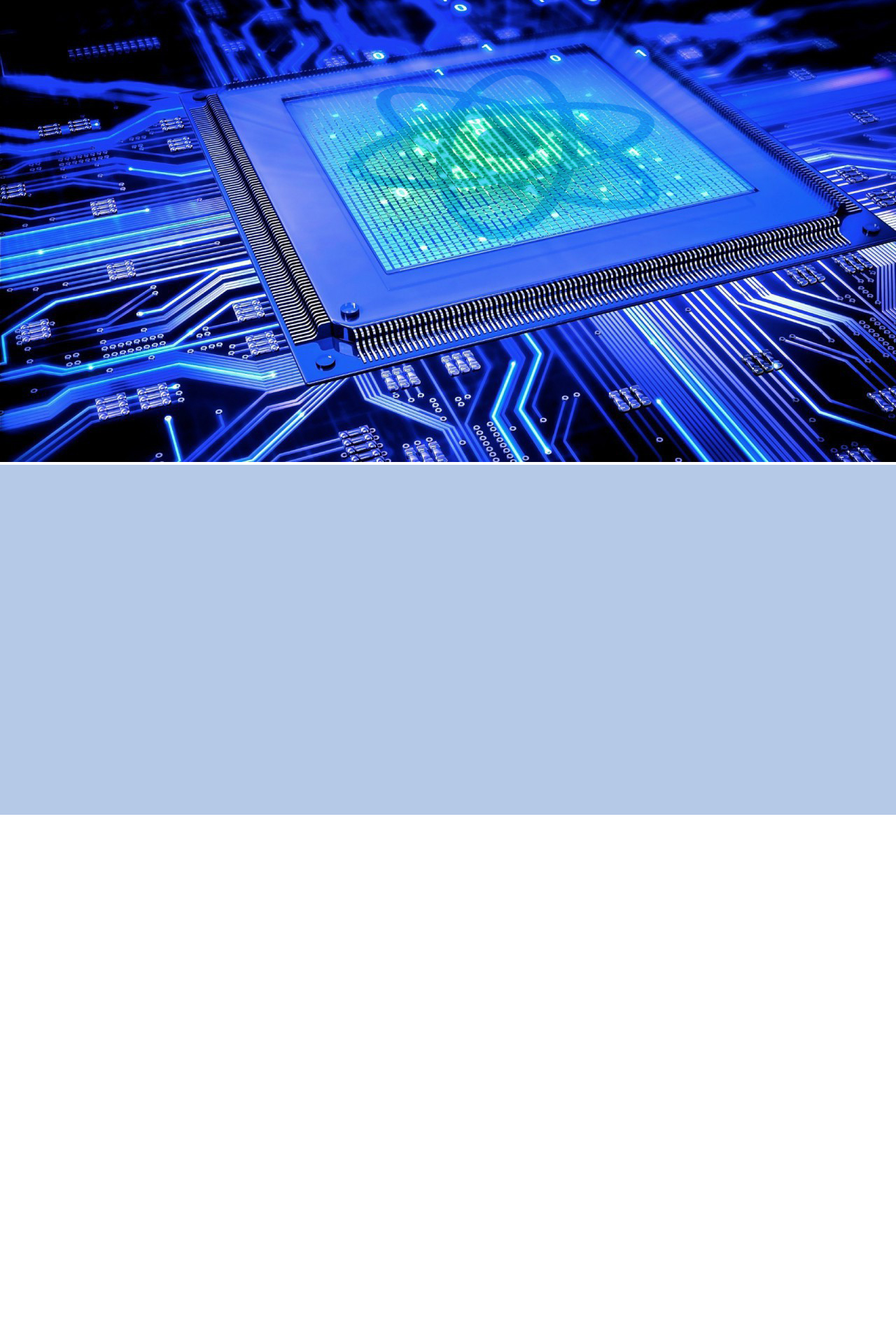
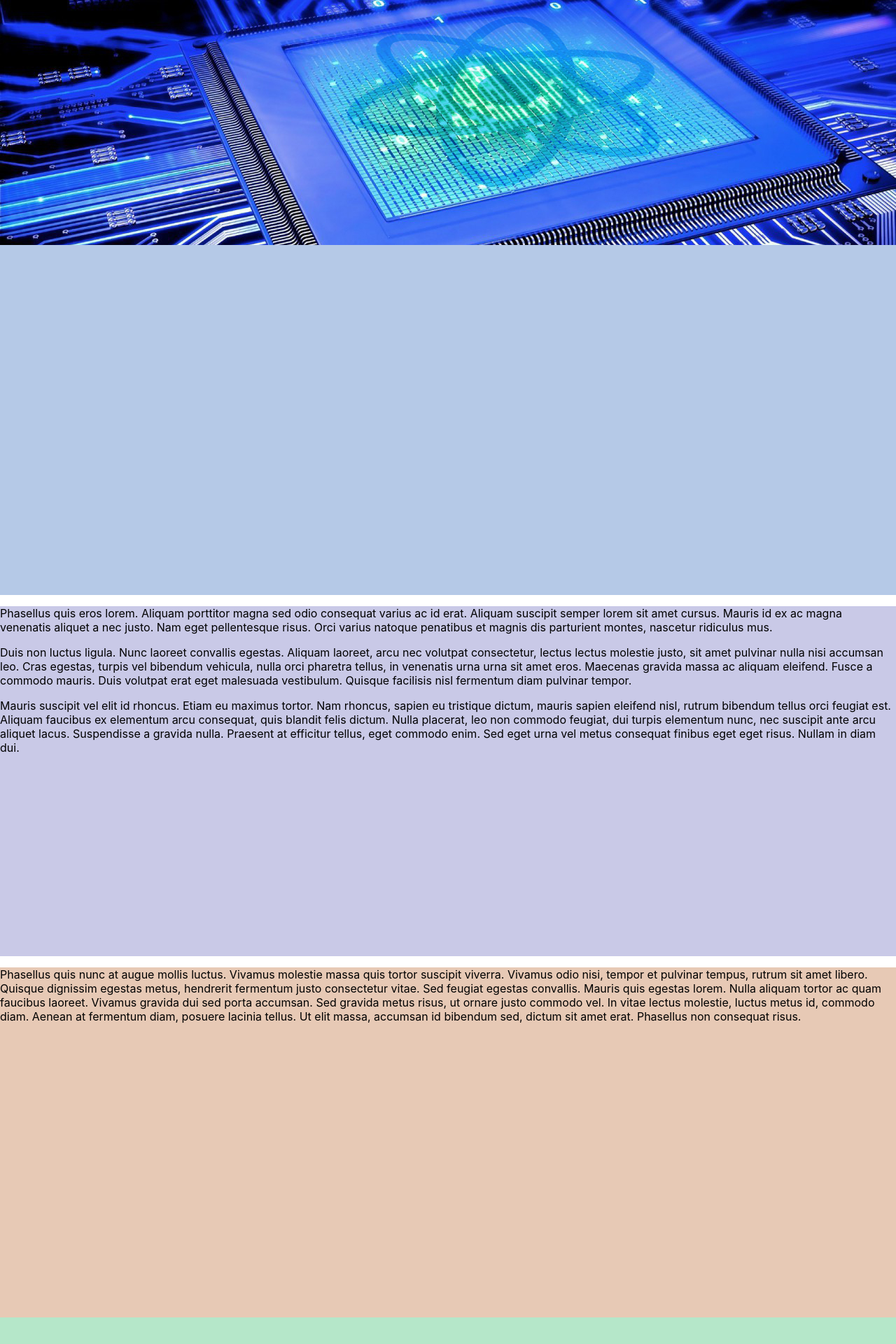
Before and after one commit to brishaw/react-homepage, a React (Create React App) app: page / in a window 1280 px wide. Shown: the part 384-2304 px from the top of the page at 70% size. Before the commit the page ends 1548 px from the top, so only its background shows below. Built offline with nearby package versions, Linux system fonts and the light colour scheme.

Commit message:
added about and contact components and footer component...

```diff
--- a/src/App.js
+++ b/src/App.js
@@ -5,6 +5,9 @@ import './App.css';
 import Header from './Components/Header';
 import Jumbo from './Components/Jumbo';
 import Portfolio from './Components/Portfolio';
+import About from './Components/About';
+import Contact from './Components/Contact';
+import Footer from './Components/Footer';
 
 class App extends Component {
   render() {
@@ -13,6 +16,9 @@ class App extends Component {
         <Header />
         <Jumbo />
         <Portfolio />
+        <About />
+        <Contact />
+        <Footer />
       </div>
     );
   }
--- /dev/null
+++ b/src/Components/About.js
@@ -0,0 +1,22 @@
+import React, { Component } from 'react';
+import './Style/About.css';
+
+class About extends Component {
+  render() {
+    return (
+      <section className="about">
+        <article>
+          <p>Phasellus quis eros lorem. Aliquam porttitor magna sed odio consequat varius ac id erat. Aliquam suscipit semper lorem sit amet cursus. Mauris id ex ac magna venenatis aliquet a nec justo. Nam eget pellentesque risus. Orci varius natoque penatibus et magnis dis parturient montes, nascetur ridiculus mus.</p>
+        </article>
+        <article>
+          <p>Duis non luctus ligula. Nunc laoreet convallis egestas. Aliquam laoreet, arcu nec volutpat consectetur, lectus lectus molestie justo, sit amet pulvinar nulla nisi accumsan leo. Cras egestas, turpis vel bibendum vehicula, nulla orci pharetra tellus, in venenatis urna urna sit amet eros. Maecenas gravida massa ac aliquam eleifend. Fusce a commodo mauris. Duis volutpat erat eget malesuada vestibulum. Quisque facilisis nisl fermentum diam pulvinar tempor.</p>
+        </article>
+        <article>
+          <p>Mauris suscipit vel elit id rhoncus. Etiam eu maximus tortor. Nam rhoncus, sapien eu tristique dictum, mauris sapien eleifend nisl, rutrum bibendum tellus orci feugiat est. Aliquam faucibus ex elementum arcu consequat, quis blandit felis dictum. Nulla placerat, leo non commodo feugiat, dui turpis elementum nunc, nec suscipit ante arcu aliquet lacus. Suspendisse a gravida nulla. Praesent at efficitur tellus, eget commodo enim. Sed eget urna vel metus consequat finibus eget eget risus. Nullam in diam dui.</p>
+        </article>
+      </section>
+    )
+  }
+}
+
+export default About;
--- /dev/null
+++ b/src/Components/Contact.js
@@ -0,0 +1,16 @@
+import React, { Component } from 'react';
+import './Style/Contact.css';
+
+class Contact extends Component {
+  render() {
+    return (
+      <section className="contact">
+        <article>
+          <p>Phasellus quis nunc at augue mollis luctus. Vivamus molestie massa quis tortor suscipit viverra. Vivamus odio nisi, tempor et pulvinar tempus, rutrum sit amet libero. Quisque dignissim egestas metus, hendrerit fermentum justo consectetur vitae. Sed feugiat egestas convallis. Mauris quis egestas lorem. Nulla aliquam tortor ac quam faucibus laoreet. Vivamus gravida dui sed porta accumsan. Sed gravida metus risus, ut ornare justo commodo vel. In vitae lectus molestie, luctus metus id, commodo diam. Aenean at fermentum diam, posuere lacinia tellus. Ut elit massa, accumsan id bibendum sed, dictum sit amet erat. Phasellus non consequat risus.</p>
+        </article>
+      </section>
+    )
+  }
+}
+
+export default Contact;
--- /dev/null
+++ b/src/Components/Footer.js
@@ -0,0 +1,12 @@
+import React, { Component } from 'react';
+import './Style/Footer.css';
+
+class Footer extends Component {
+  render() {
+    return (
+      <footer className="footer"></footer>
+    )
+  }
+}
+
+export default Footer;
--- /dev/null
+++ b/src/Components/Style/About.css
@@ -0,0 +1,5 @@
+.about {
+  background-color: rgba(77, 77, 177, .3);
+  width: 100%;
+  height: 500px;
+}
--- /dev/null
+++ b/src/Components/Style/Contact.css
@@ -0,0 +1,5 @@
+.contact {
+  background-color: rgba(177, 77, 11, .3);
+  width: 100%;
+  height: 500px;
+}
--- /dev/null
+++ b/src/Components/Style/Footer.css
@@ -0,0 +1,5 @@
+.footer {
+  background-color: rgba(11, 177, 77, .3);
+  width: 100%;
+  height: 50px;
+}
--- a/src/Components/Style/Jumbo.css
+++ b/src/Components/Style/Jumbo.css
@@ -1,5 +1,11 @@
 .jumbo {
   width: 100%;
-  height: auto;
+  height: 500px;
   overflow: hidden;
+  position: relative;
 }
+
+.jumbo img {
+  position: absolute;
+  top: -15%;
+}
```
